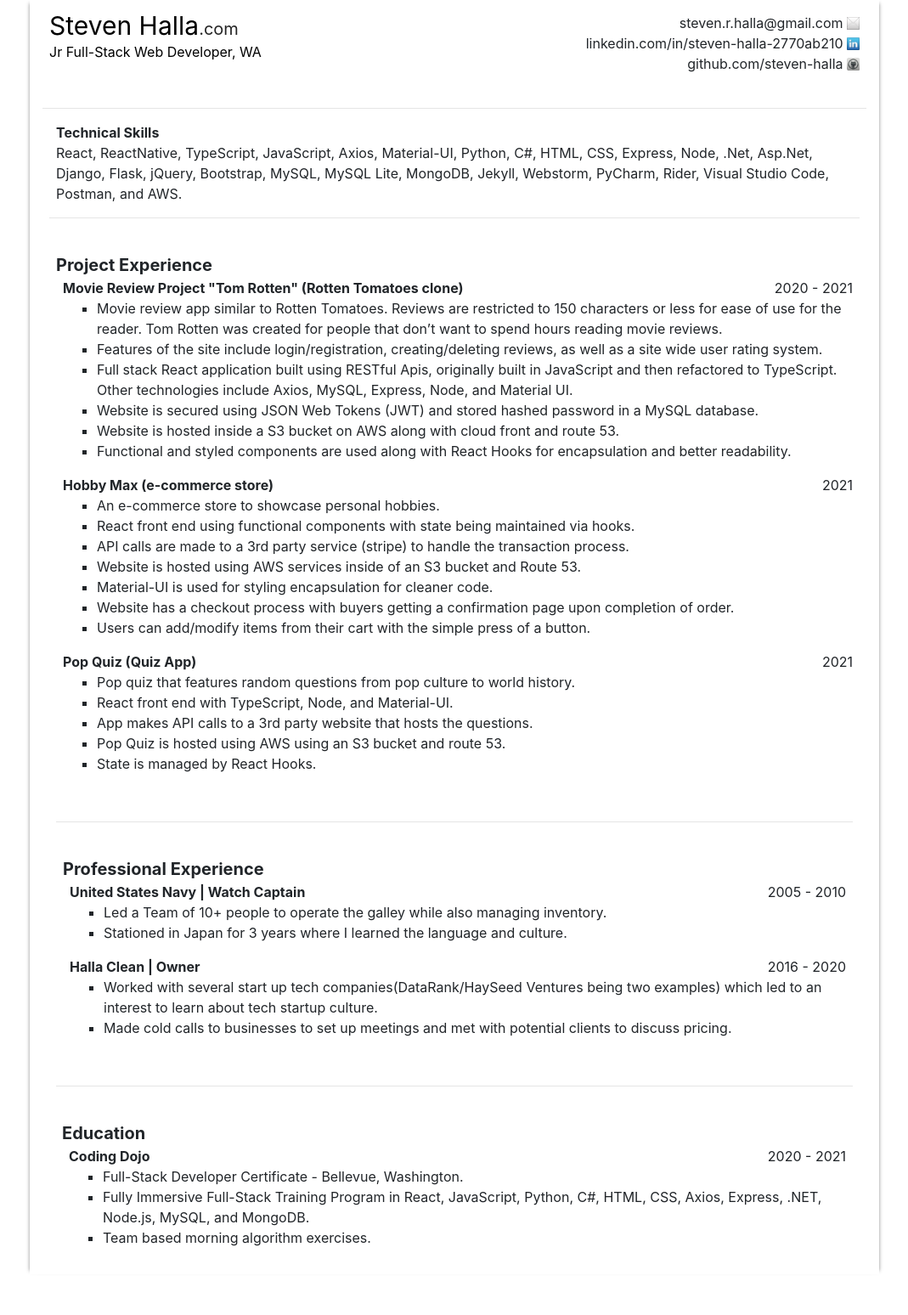
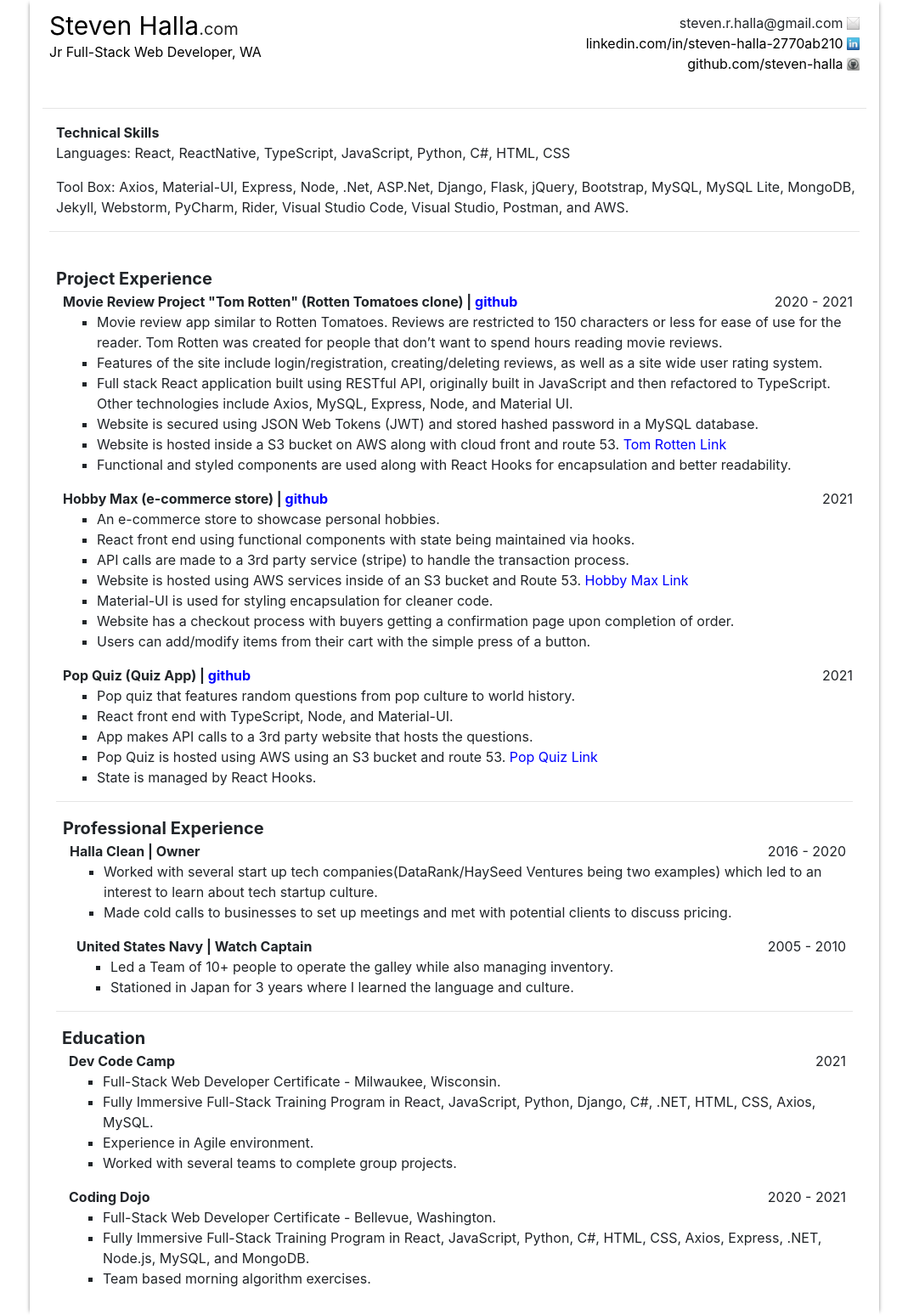
Before and after one commit to steven-halla/stevehalla.com, a Jekyll site: the page built from resume.html, in a window 1280 px wide. Shown: the whole page at 85% size, without its empty margins (105-1174 px from the left). Built offline with Jekyll 4.4.1, drawn with Linux system fonts in a browser that asks for light colours; before the commit the page ends 1500 px from its top, so only the background shows below that.

Commit message:
"updated resume"

```diff
--- a/resume.html
+++ b/resume.html
@@ -31,7 +31,7 @@
 
     <div class="top-header">
         <div class="left-column">
-            <a href="https://stevenhalla.com">
+            <a href="https://stevenhalla.com" target="_blank" rel="noopener noreferrer">
                 <div class="full-name">
                     Steven Halla<span class="dot-com">.com</span>
                 </div>
@@ -48,25 +48,20 @@
                                                              alt="email">
             </div>
 
-<!--            <div class="linkedin">-->
-<!--                <a href="https://stevenhalla.com" target="_blank">-->
-<!--                    portfolio website: stevenhalla.com-->
-<!--                    <a/>-->
 
-<!--            </div>-->
 
             <div class="linkedin">
-                <af rel="stylesheet" href="https://www.linkedin.com/in/steven-halla-2770ab210/">
+                <a rel="stylesheet" href="https://www.linkedin.com/in/steven-halla-2770ab210/" target="_blank"  >
                     linkedin.com/in/steven-halla-2770ab210
                     <img class="social-icon" src="/assets/images/linkedin.png" alt="linkedin">
-                </af>
+                </a>
 
             </div>
             <div class="github">
-                <af href="https://github.com/steven-halla">
+                <a href="https://github.com/steven-halla" target="_blank">
                     github.com/steven-halla
                     <img class="social-icon" src="/assets/images/github.png" alt="github">
-                </af>
+                </a>
             </div>
         </div>
 
@@ -86,8 +81,11 @@
                 <br>
             </div>
             <div class="technology-list">
-                React, ReactNative, TypeScript, JavaScript, Axios, Material-UI, Python, C#, HTML, CSS, Express, Node, .Net, Asp.Net,
-                Django, Flask, jQuery, Bootstrap, MySQL, MySQL Lite, MongoDB, Jekyll, Webstorm, PyCharm, Rider, Visual Studio Code, Postman, and AWS.
+                Languages: React, ReactNative, TypeScript, JavaScript,  Python, C#, HTML, CSS
+
+            </div>
+            <div class="technology-list">
+               Tool Box:   Axios, Material-UI,  Express, Node, .Net, ASP.Net,  Django, Flask, jQuery, Bootstrap, MySQL, MySQL Lite, MongoDB, Jekyll, Webstorm, PyCharm, Rider, Visual Studio Code, Visual Studio, Postman, and AWS.
             </div>
         </div>
 
@@ -102,7 +100,7 @@
         <div class="experience-activity">
             <div class="activity-title-and-date">
                 <div class="activity-title">
-                    Movie Review Project "Tom Rotten" (Rotten Tomatoes clone)
+                    Movie Review Project "Tom Rotten" (Rotten Tomatoes clone) | <a href="https://github.com/steven-halla/movie_review_site" style="color: blue">github</a>
                 </div>
                 <div class="activity-date">
                     2020 - 2021
@@ -118,7 +116,7 @@
                     Features of the site include login/registration, creating/deleting reviews, as well as a site wide  user rating system.
                 </li>
                 <li class="activity-description-item">
-                    Full stack React application built using RESTful Apis, originally built in JavaScript and then refactored to TypeScript.
+                    Full stack React application built using RESTful API, originally built in JavaScript and then refactored to TypeScript.
                     Other technologies include Axios, MySQL, Express, Node, and Material UI.
                 </li>
                 <li class="activity-description-item">
@@ -126,7 +124,7 @@
                 </li>
 
                 <li>
-                    Website is hosted inside a S3 bucket on AWS along with cloud front and route 53.
+                    Website is hosted inside a S3 bucket on AWS along with cloud front and route 53. <a href="http://movies.stevenhalla.com/" style="color: blue">Tom Rotten Link</a>
                 </li>
                 <li>
                     Functional and styled components are used along with React Hooks for encapsulation and better readability.
@@ -137,7 +135,7 @@
         <div class="experience-activity">
             <div class="activity-title-and-date">
                 <div class="activity-title">
-                    Hobby Max (e-commerce store)
+                    Hobby Max (e-commerce store)  | <a href="https://github.com/steven-halla/ECommerceWebShop/commit/ad0f8e7e1b3ba7b6fb5a8ebb6e1a644159b8e13e" style="color: blue">github</a>
                 </div>
                 <div class="activity-date">
                     2021
@@ -157,7 +155,7 @@
                 </li>
 
                 <li class="activity-description-item">
-                Website is hosted using AWS services inside of an S3 bucket and Route 53.
+                Website is hosted using AWS services inside of an S3 bucket and Route 53.  <a href="http://ecommerce.stevenhalla.com/" style="color: blue">Hobby Max Link</a>
                </li>
 
 
@@ -178,7 +176,7 @@
         <div class="experience-activity">
             <div class="activity-title-and-date">
                 <div class="activity-title">
-                    Pop Quiz (Quiz App)
+                    Pop Quiz (Quiz App) | <a href="https://github.com/steven-halla/quizapp" style="color: blue">github</a>
                 </div>
                 <div class="activity-date">
                     2021
@@ -195,21 +193,40 @@
                     App makes API calls to a 3rd party website that hosts the questions.
                 </li>
                 <li class="activity-description-item">
-                     Pop Quiz is hosted using AWS using an S3 bucket and route 53.
+                     Pop Quiz is hosted using AWS using an S3 bucket and route 53. <a href="https://www.stevenhalla.com/quiz/index.html" style="color: blue">Pop Quiz Link</a>
                 </li>
                 <li class="activity-description-item">
                     State is managed by React Hooks.
                 </li>
             </ul>
-            <br>
+
         </div>
         <hr/>
-        <br>
+
 
     <div class="prof-experience">
         <div class="name">
             Professional Experience
         </div>
+
+        <div class="experience-activity">
+            <div class="activity-title-and-date">
+                <div class="activity-title">
+                    Halla Clean | Owner
+                </div>
+                <div class="activity-date">
+                    2016 - 2020
+                </div>
+            </div>
+            <ul class="activity-description-list">
+                <li class="activity-description-item">
+                    Worked with several start up tech companies(DataRank/HaySeed Ventures being two examples) which led to an interest to learn about tech startup culture.
+                </li>
+                <li class="activity-description-item">
+                    Made cold calls to businesses to set up meetings and met with potential clients to discuss pricing.
+                </li>
+
+            </ul>
 
         <div class="experience-activity">
             <div class="activity-title-and-date">
@@ -231,34 +248,45 @@
             </ul>
         </div>
 
-        <div class="experience-activity">
-            <div class="activity-title-and-date">
-                <div class="activity-title">
-                    Halla Clean | Owner
-                </div>
-                <div class="activity-date">
-                    2016 - 2020
-                </div>
-            </div>
-            <ul class="activity-description-list">
-                <li class="activity-description-item">
-                    Worked with several start up tech companies(DataRank/HaySeed Ventures being two examples) which led to an interest to learn about tech startup culture.
-                </li>
-                <li class="activity-description-item">
-                    Made cold calls to businesses to set up meetings and met with potential clients to discuss pricing.
-                </li>
 
-            </ul>
         </div>
     </div>
-        <br>
+
 
     <hr/>
-        <br>
+
 
     <div class="education-experience">
         <div class="name">
             Education
+        </div>
+
+        <div class="experience-activity">
+            <div class="activity-title-and-date">
+                <div class="activity-title">
+                    Dev Code Camp
+                </div>
+                <div class="activity-date">
+                    2021
+                </div>
+
+            </div>
+            <ul class="activity-description-list">
+                <li class="activity-description-item">
+                    Full-Stack Web Developer Certificate - Milwaukee, Wisconsin.
+                </li>
+                <li class="activity-description-item">
+                    Fully Immersive Full-Stack Training Program in React, JavaScript, Python, Django,  C#, .NET, HTML, CSS, Axios,
+                    MySQL.
+                </li>
+                <li>
+                    Experience  in Agile environment.
+                </li>
+                <li>
+                    Worked with several teams to complete group projects.
+                </li>
+            </ul>
+
         </div>
 
 
@@ -274,7 +302,7 @@
                 </div>
                 <ul class="activity-description-list">
                     <li class="activity-description-item">
-                        Full-Stack Developer Certificate - Bellevue, Washington.
+                        Full-Stack Web Developer Certificate - Bellevue, Washington.
                     </li>
                     <li class="activity-description-item">
                         Fully Immersive Full-Stack Training Program in React, JavaScript, Python, C#, HTML, CSS, Axios, Express,
@@ -284,7 +312,8 @@
                         Team based morning algorithm exercises.
                     </li>
                 </ul>
-            </div>
+
+
     </div>
 </body>
 </html>
```
